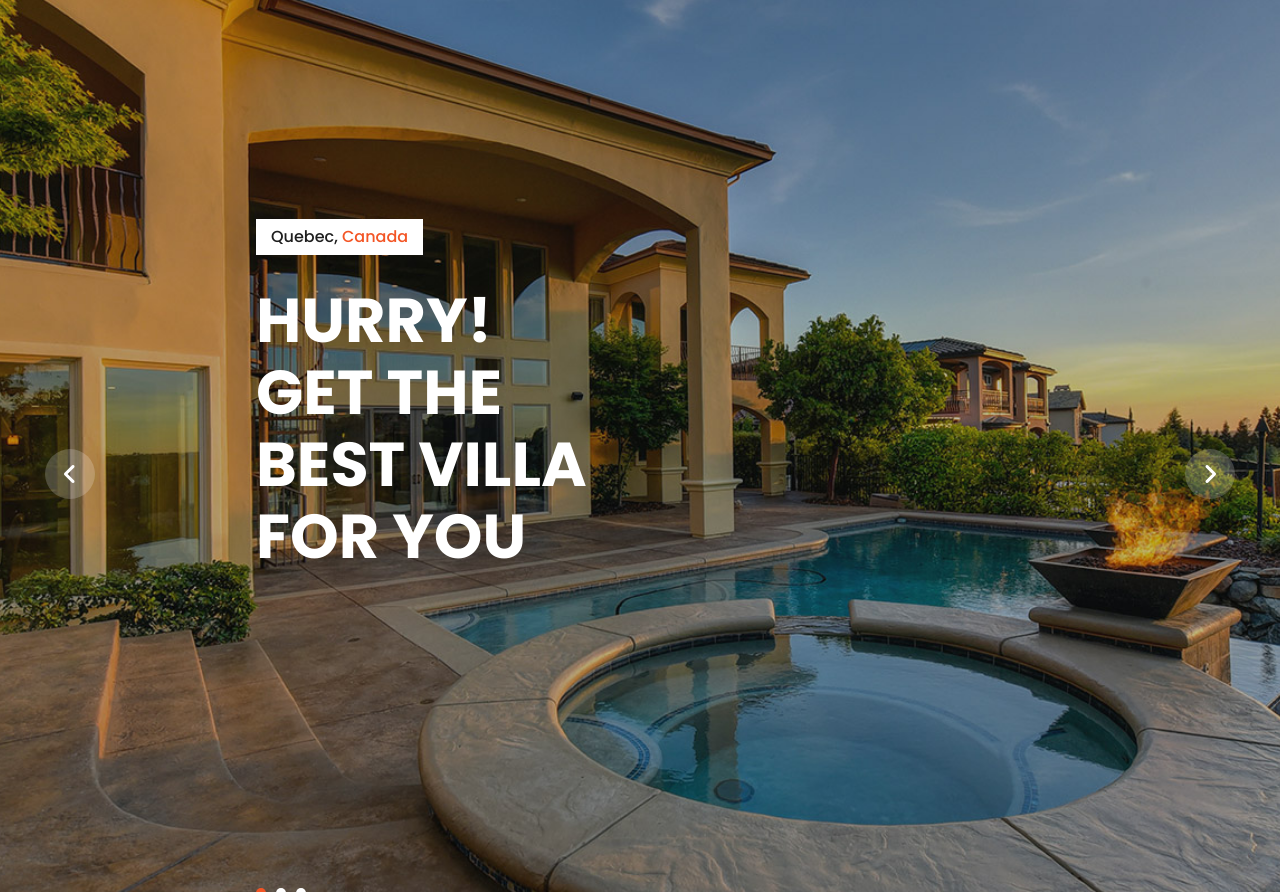
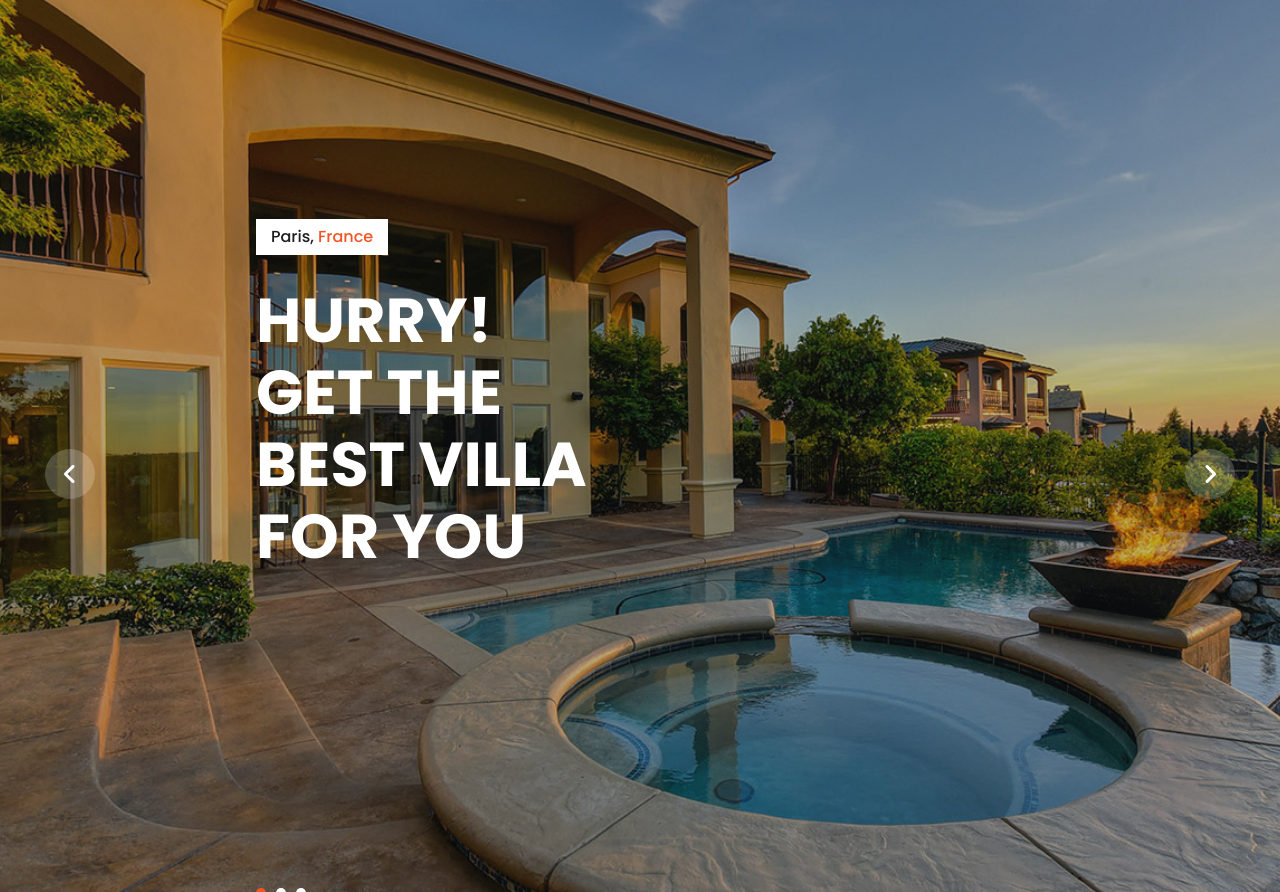
Before and after one commit to Apiesamson/M2-Project, a Django app: template templates/index.html in a window 1280 px wide. Shown: the part 152-1044 px from the top of the page. Run offline with Django 3.2, Linux system fonts and the light colour scheme; the template is opened without the code that fills it, so the values that code supplies are empty; some libraries are stand-ins or nearby versions.

Commit message:
change country to france

```diff
--- a/templates/index.html
+++ b/templates/index.html
@@ -99,7 +99,7 @@ https://templatemo.com/tm-591-villa-agency
     <div class="owl-carousel owl-banner">
       <div class="item item-1">
         <div class="header-text">
-          <span class="category">Quebec, <em>Canada</em></span>
+          <span class="category">Paris, <em>France</em></span>
           <h2>Hurry!<br>Get the Best Villa for you</h2>
         </div>
       </div>
```
